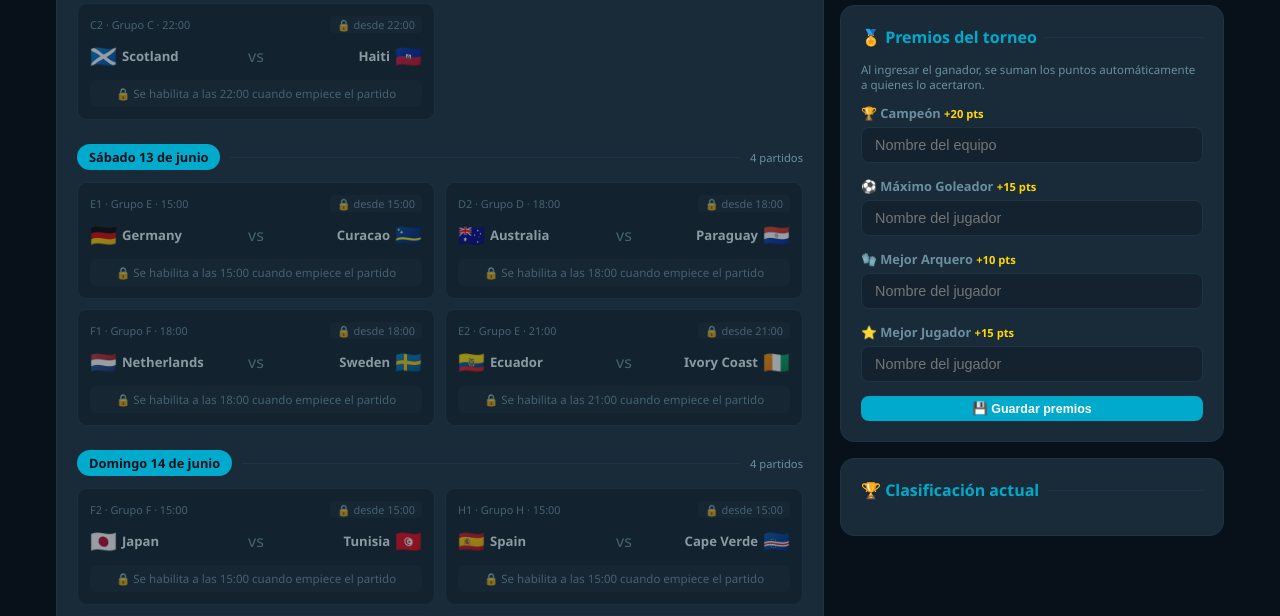
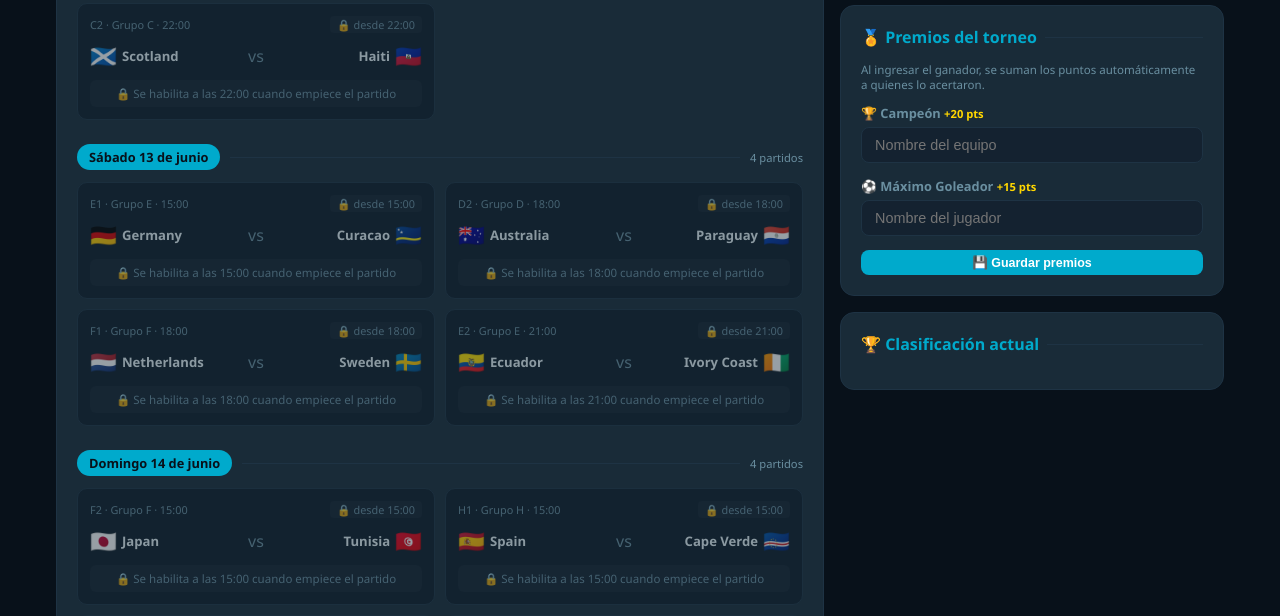
Before and after one commit to jfacusse/polla-autored-2026, a Flask app: page /admin in a window 1280 px wide. Shown: the part 823-1439 px from the top of the page. Run offline with Flask 3, Linux system fonts and the light colour scheme; the visitor is signed in with stand-in values (Sample User, id 1).

Commit message:
Remove Mejor Arquero and Mejor Jugador from tournament prizes
Co-Authored-By: Claude Sonnet 4.6 <noreply@anthropic.com>

```diff
--- a/app.py
+++ b/app.py
@@ -162,8 +162,7 @@ def calcular_puntos(user_id):
     torneo_res   = _load("torneo_results")
     torneo_picks = preds.get(user_id, {}).get("torneo", {})
     torneo_pts_map = {
-        "goleador": 15, "arquero": 10,
-        "mejor_jugador": 15, "campeon": cfg.get("pts_campeon", 20)
+        "goleador": 15, "campeon": cfg.get("pts_campeon", 20)
     }
     for key, bonus in torneo_pts_map.items():
         winner = torneo_res.get(key)
@@ -328,7 +327,7 @@ def predict():
                 if not isinstance(preds.get(uid), dict):
                     preds[uid] = {}
                 torneo = preds[uid].get("torneo", {})
-                for key in ("goleador", "arquero", "mejor_jugador", "campeon"):
+                for key in ("goleador", "campeon"):
                     val = request.form.get(f"torneo_{key}", "").strip()
                     if val:
                         torneo[key] = val
@@ -493,7 +492,7 @@ def admin():
 
         elif action == "torneo_resultado":
             torneo_res = _load("torneo_results")
-            for key in ("campeon", "goleador", "arquero", "mejor_jugador"):
+            for key in ("campeon", "goleador"):
                 val = request.form.get(key, "").strip()
                 torneo_res[key] = val if val else None
             _save("torneo_results", torneo_res)
--- a/templates/admin.html
+++ b/templates/admin.html
@@ -224,16 +224,6 @@
           <input class="form-input" name="goleador" placeholder="Nombre del jugador"
             value="{{ torneo_res.goleador or '' }}">
         </div>
-        <div class="form-group">
-          <label class="form-label">🧤 Mejor Arquero <span style="color:var(--gold);font-size:.7rem">+10 pts</span></label>
-          <input class="form-input" name="arquero" placeholder="Nombre del jugador"
-            value="{{ torneo_res.arquero or '' }}">
-        </div>
-        <div class="form-group">
-          <label class="form-label">⭐ Mejor Jugador <span style="color:var(--gold);font-size:.7rem">+15 pts</span></label>
-          <input class="form-input" name="mejor_jugador" placeholder="Nombre del jugador"
-            value="{{ torneo_res.mejor_jugador or '' }}">
-        </div>
         <button type="submit" class="btn btn-primary btn-sm" style="width:100%">💾 Guardar premios</button>
       </form>
     </div>
--- a/templates/index.html
+++ b/templates/index.html
@@ -181,9 +181,7 @@
 
     {% set bonos = [
       ('🏆', 'Campeón', cfg.pts_campeon or 20, 'campeon'),
-      ('⚽', 'Máximo Goleador', 15, 'goleador'),
-      ('🧤', 'Mejor Arquero', 10, 'arquero'),
-      ('⭐', 'Mejor Jugador', 15, 'mejor_jugador')
+      ('⚽', 'Máximo Goleador', 15, 'goleador')
     ] %}
 
     {% for icon, label, pts, key in bonos %}
--- a/templates/predict.html
+++ b/templates/predict.html
@@ -61,9 +61,7 @@
 
     {% set premios = [
       ('🏆', 'Campeón', cfg.get('pts_campeon', 20), 'campeon', 'equipo'),
-      ('⚽', 'Máximo Goleador', 15, 'goleador', 'jugador'),
-      ('🧤', 'Mejor Arquero', 10, 'arquero', 'jugador'),
-      ('⭐', 'Mejor Jugador', 15, 'mejor_jugador', 'jugador')
+      ('⚽', 'Máximo Goleador', 15, 'goleador', 'jugador')
     ] %}
 
     {% for icon, label, pts, key, tipo in premios %}
```
